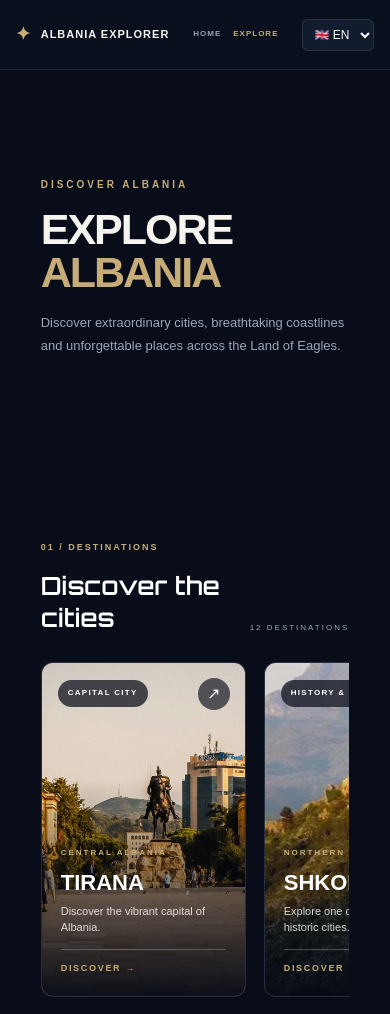
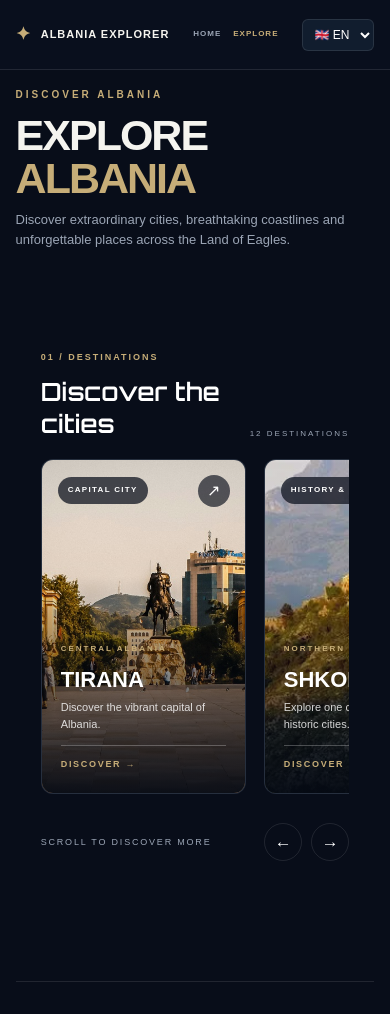
Before and after one commit to ErmalKulemani/Albania-Explore, a plain HTML site: page map.html in a window 390 px wide. Shown: the top 1014 px of the page. Drawn offline with Linux system fonts and the light colour scheme.

Commit message:
Refactor CSS for destinations page responsiveness
Updated styles for destinations page layout and elements.

```diff
--- a/map.css
+++ b/map.css
@@ -99,20 +99,27 @@ html {
     outline: none;
 }
 
-/* MAIN */
+/* MAIN - SPAZI RIDOTTI */
 
-.destinations-main {
+body.destinations-page .destinations-main {
     width: 100%;
     max-width: 1600px;
     margin: 0 auto;
-    padding: 30px 6% 90px;
+    padding: 12px 6% 55px;
+    min-height: 0;
+    height: auto;
 }
 
 /* INTRODUCTION */
 
-.destinations-intro {
+body.destinations-page .destinations-intro {
     max-width: 850px;
-    margin-bottom: 30px;
+    width: 100%;
+    min-height: 0;
+    height: auto;
+    padding: 0;
+    margin: 0 0 18px;
+    display: block;
 }
 
 .destinations-eyebrow {
@@ -122,8 +129,8 @@ html {
     letter-spacing: 3px;
 }
 
-.destinations-intro h1 {
-    margin: 12px 0 17px;
+body.destinations-page .destinations-intro h1 {
+    margin: 8px 0 10px;
     font-size: clamp(42px, 6vw, 76px);
     font-weight: 800;
     letter-spacing: -2px;
@@ -136,15 +143,18 @@ html {
 
 .destinations-intro p {
     max-width: 590px;
+    margin: 0;
     color: var(--destination-muted);
     font-size: 15px;
-    line-height: 1.8;
+    line-height: 1.6;
 }
 
 /* DESTINATION SECTION */
 
 .destination-section {
     width: 100%;
+    margin: 0;
+    padding: 0;
 }
 
 .destination-section-heading {
@@ -152,7 +162,7 @@ html {
     align-items: end;
     justify-content: space-between;
     gap: 20px;
-    margin-bottom: 27px;
+    margin-bottom: 18px;
 }
 
 .section-number {
@@ -163,7 +173,7 @@ html {
 }
 
 .destination-section-heading h2 {
-    margin: 12px 0 0;
+    margin: 8px 0 0;
     font-size: clamp(25px, 3vw, 36px);
     font-weight: 600;
 }
@@ -384,8 +394,8 @@ html {
     align-items: center;
     justify-content: space-between;
     gap: 35px;
-    margin-top: 65px;
-    padding: 45px 0;
+    margin-top: 55px;
+    padding: 35px 0;
     border-top: 1px solid var(--destination-border);
     border-bottom: 1px solid var(--destination-border);
 }
@@ -456,8 +466,8 @@ html {
         gap: 17px;
     }
 
-    .destinations-main {
-        padding: 30px 4% 70px;
+    body.destinations-page .destinations-main {
+        padding: 12px 4% 45px;
     }
 
     .destination-card {
@@ -469,9 +479,8 @@ html {
     .destination-discover {
         align-items: flex-start;
         flex-direction: column;
-        margin-top: 55px;
+        margin-top: 45px;
     }
-
 }
 
 @media (max-width: 550px) {
@@ -504,15 +513,15 @@ html {
         font-size: 11px;
     }
 
-    .destinations-main {
-        padding-top: 25px;
+    body.destinations-page .destinations-main {
+        padding: 10px 4% 35px;
     }
 
-    .destinations-intro {
-        margin-bottom: 25px;
+    body.destinations-page .destinations-intro {
+        margin-bottom: 16px;
     }
 
-    .destinations-intro h1 {
+    body.destinations-page .destinations-intro h1 {
         font-size: 43px;
     }
 
@@ -543,5 +552,4 @@ html {
         align-items: flex-start;
         padding: 30px 5%;
     }
-
 }
```
